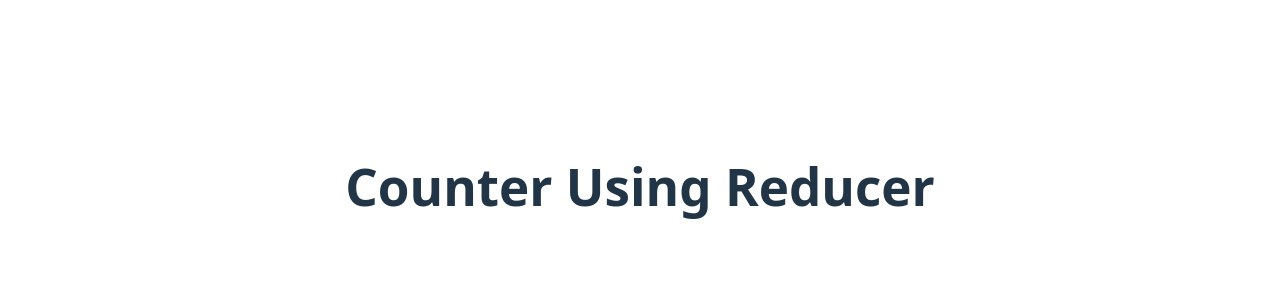
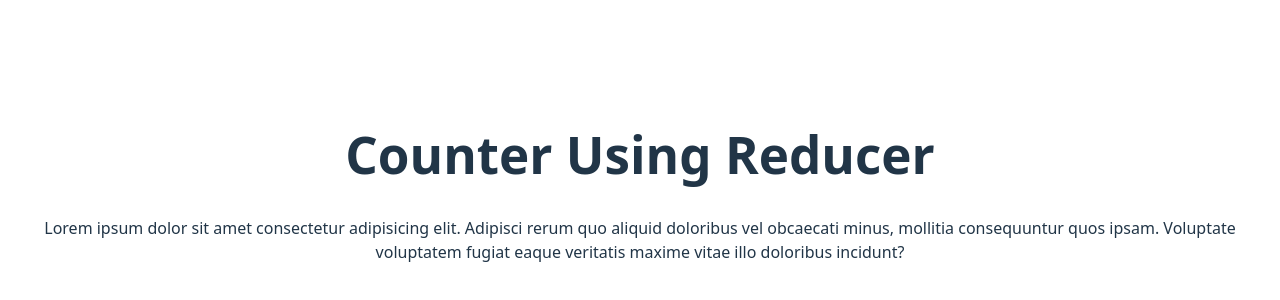
Before and after one commit to Manjula455/repo2, a React (Vite) app in the folder countUseReducer/: page / in a window 1280 px wide. Shown: the part 214-514 px from the top of the page. Built offline with nearby package versions, Linux system fonts and the light colour scheme.

Commit message:
paregraph is added

```diff
--- a/countUseReducer/src/App.jsx
+++ b/countUseReducer/src/App.jsx
@@ -6,6 +6,12 @@ function App() {
   return (
     <>
       <h1>Counter Using Reducer</h1>
+      <p>
+        Lorem ipsum dolor sit amet consectetur adipisicing elit. Adipisci rerum
+        quo aliquid doloribus vel obcaecati minus, mollitia consequuntur quos
+        ipsam. Voluptate voluptatem fugiat eaque veritatis maxime vitae illo
+        doloribus incidunt?
+      </p>
     </>
   );
 }
```
